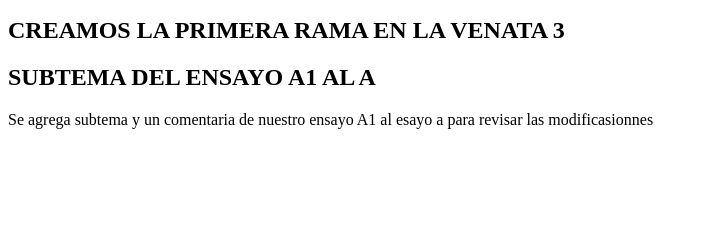
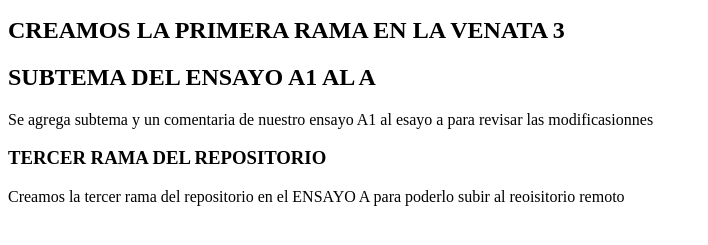
Before and after one commit to CHECO-MP95/ENSAYO-A, a plain HTML site: page index.html in a window 1280 px wide. Shown: the part 101-346 px from the top of the page, without its empty margins (0-708 px from the left). Drawn offline with Linux system fonts and the light colour scheme.

Commit message:
creamos la tercer rama sistema

```diff
--- a/index.html
+++ b/index.html
@@ -14,5 +14,10 @@
       Se agrega subtema y un comentaria de nuestro ensayo A1 al esayo a para
       revisar las modificasionnes
     </p>
+    <h3>TERCER RAMA DEL REPOSITORIO</h3>
+    <p>
+      Creamos la tercer rama del repositorio en el ENSAYO A para poderlo subir
+      al reoisitorio remoto
+    </p>
   </body>
 </html>
```
